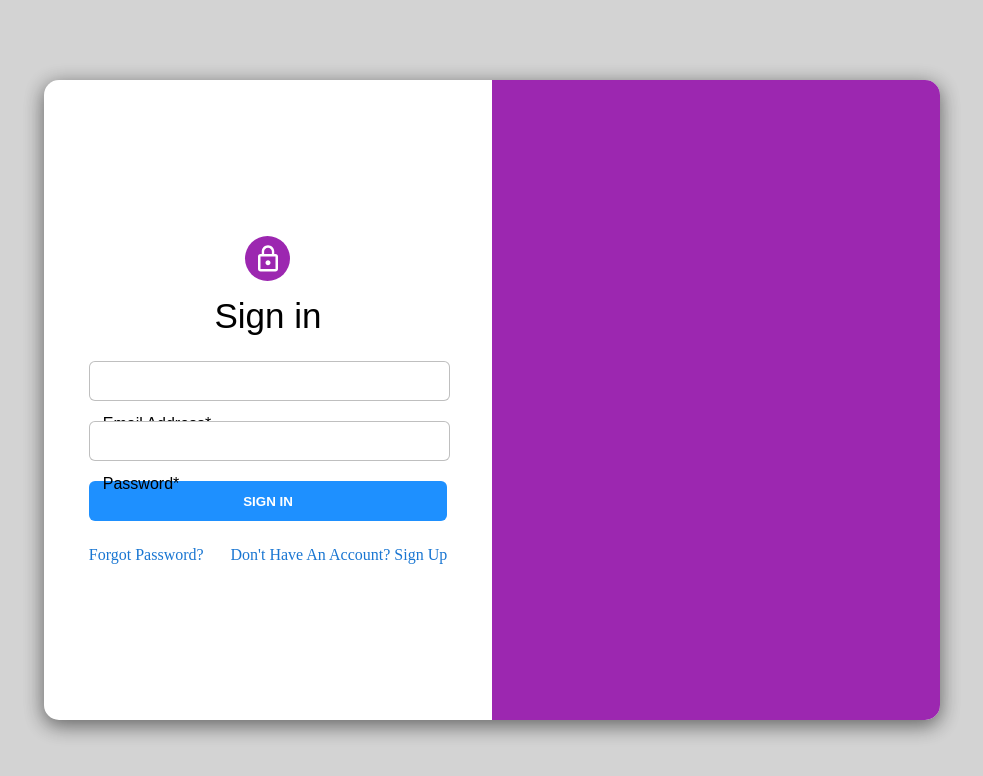
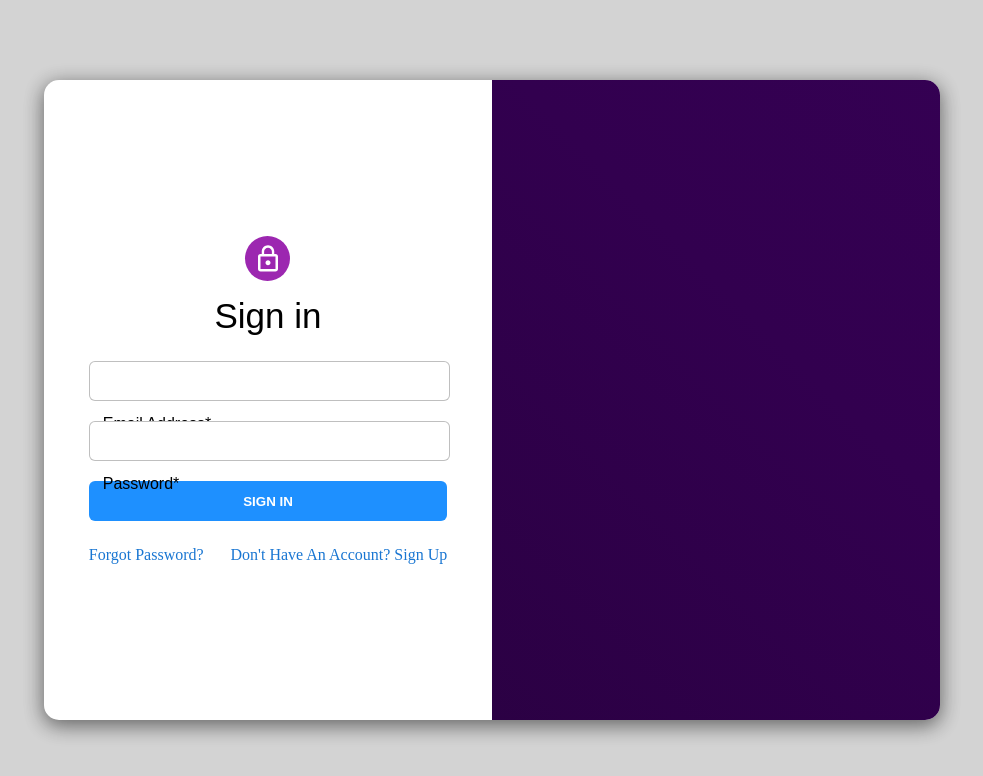
Before and after one commit to A13xYanez/ArtisanAllure-Fashions, a React (Vite) app: page /login in a window 1280 px wide. Shown: the top 776 px of the page, without its empty margins (148-1131 px from the left). Built offline with nearby package versions, Linux system fonts and the light colour scheme.

Commit message:
added a gradient animated background

```diff
--- a/src/components/authentication/Authenticate.css
+++ b/src/components/authentication/Authenticate.css
@@ -215,10 +215,24 @@
     left: -50%;
     width: 100%;
     height: 100%;
-    background: #9c27b0;
     z-index: 6;
     transform: translateX(100%);
     transition: 1s ease-in-out;
+    background: linear-gradient(45deg, #190028, #220135, #32004f, #3a015c);
+    background-size: 300% 300%;
+    animation: background 12s ease-in-out infinite;
+}
+
+@keyframes background {
+    0% {
+        background-position: 0 50%;
+    }
+    50% {
+        background-position: 100% 50%;
+    }
+    100% {
+        background-position: 0 50%;
+    }
 }
 
 .signin-signup {
```
